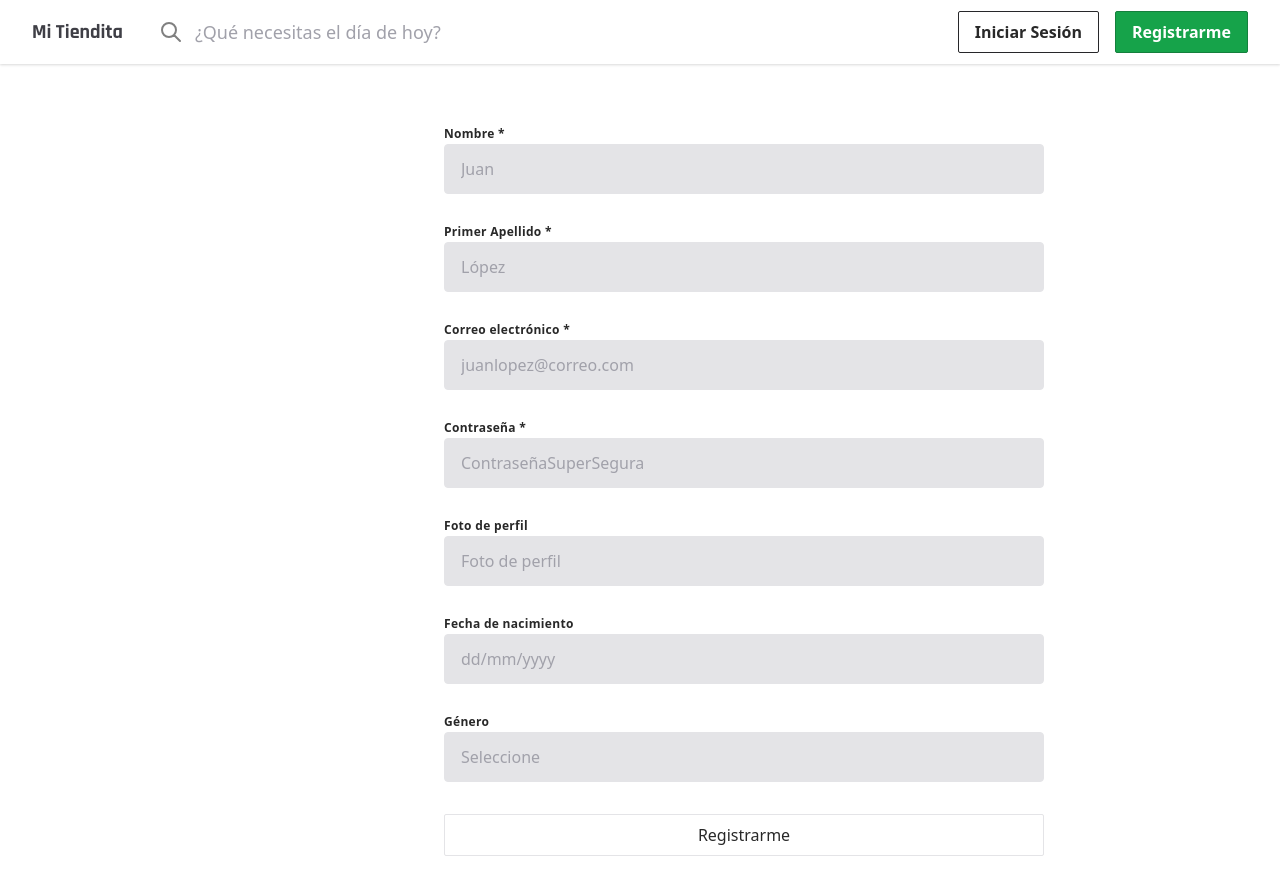
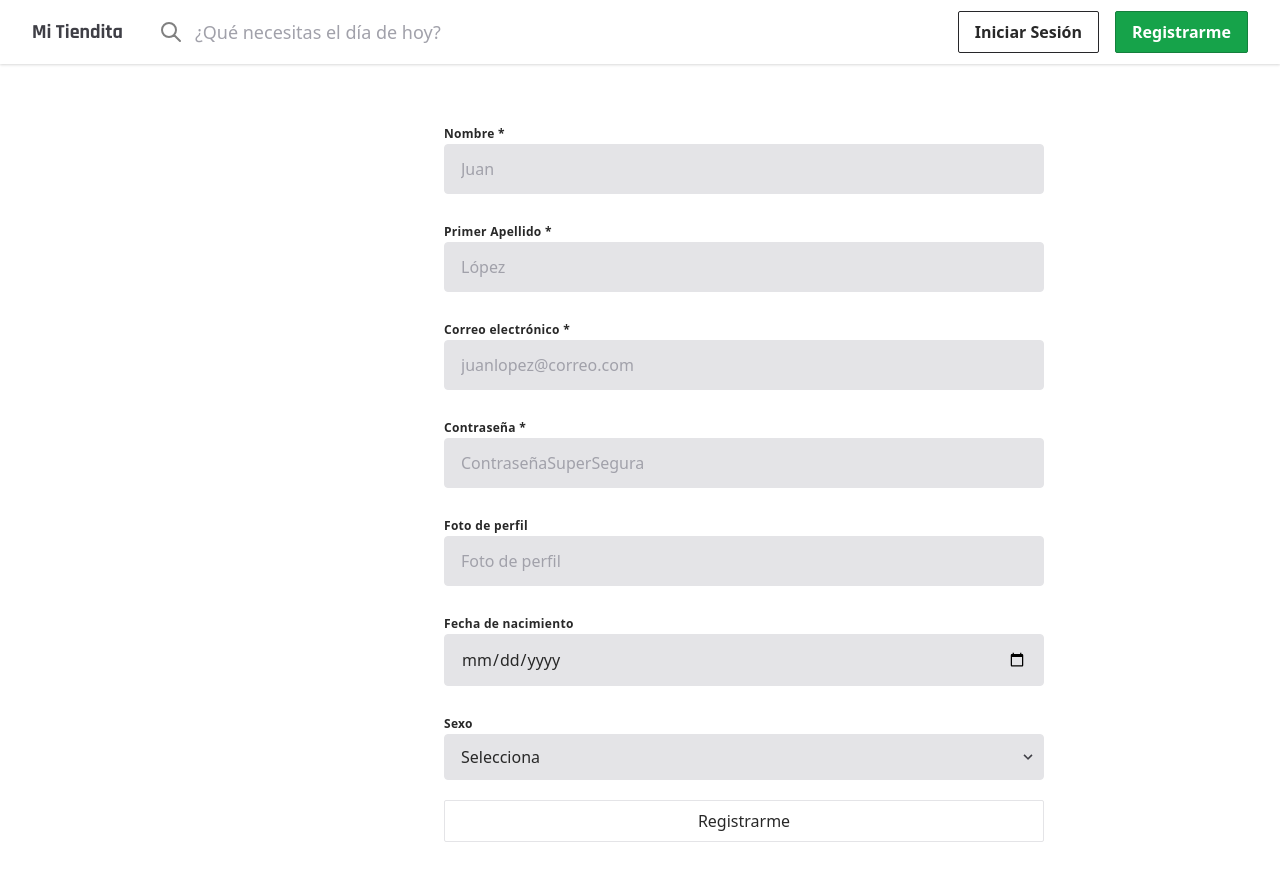
Before and after one commit to JoseloGR/Devf-eCommerce, a Next.js app: page /signup in a window 1280 px wide. Built offline with nearby package versions, Linux system fonts and the light colour scheme.

Commit message:
date & gender

```diff
--- a/components/navigation.js
+++ b/components/navigation.js
@@ -74,7 +74,7 @@ export default function Navigation({profile}) {
                 </div>
               </div>
             </div> :
-            <div className="absolute inset-y-0 right-0 flex items-center pr-2 sm:static sm:inset-auto sm:ml-6 sm:pr-0">
+            <div className="absolute hidden sm:block inset-y-0 right-0 flex items-center pr-2 sm:static sm:inset-auto sm:ml-6 sm:pr-0">
               <button onClick={() => router.push('/login')} className="bg-transparent hover:bg-gray-800 text-gray font-semibold hover:text-white py-2 px-4 border border-gray-800 hover:border-transparent rounded-sm">
                   Iniciar Sesión
               </button>
@@ -89,8 +89,8 @@ export default function Navigation({profile}) {
       {/* <!-- Mobile menu, show/hide based on menu state. --> */}
       <div className={`${activeMenu ? '': 'hidden'} sm:hidden`} id="mobile-menu">
         <div className="px-2 pt-2 pb-3 space-y-1">
-          <a href="#" className="text-gray-600 hover:bg-gray-100 block px-3 py-2 rounded-md font-medium">Registro</a>
-          <a href="#" className="text-gray-600 hover:bg-gray-100 block px-3 py-2 rounded-md font-medium">Iniciar Sesión</a>
+          <a onClick={() => router.push('/signup')} href="#" className="text-gray-600 hover:bg-gray-100 block px-3 py-2 rounded-md font-medium">Registro</a>
+          <a onClick={() => router.push('/login')} href="#" className="text-gray-600 hover:bg-gray-100 block px-3 py-2 rounded-md font-medium">Iniciar Sesión</a>
         </div>
       </div>
       <style jsx>{`
--- a/pages/signup.js
+++ b/pages/signup.js
@@ -119,18 +119,27 @@ const SignUpForm = () => {
                     id="birth_date"
                     name="birth_date"
                     {...register("birth_date")}
-                    type="text"
-                    placeholder="dd/mm/yyyy"/>
+                    type="date"
+                    placeholder="mm/dd/yyyy"/>
           </div>
           <div className="w-full px-3 mb-3">
             <label htmlFor="gender"
-                    className="tracking-wide text-black text-xs font-bold mb-2">Género</label>
-            <input className="w-full bg-gray-200 text-black border border-gray-200 rounded py-3 px-4 mb-3"
-                    id="gender"
-                    name="gender"
-                    {...register("gender")}
-                    type="text"
-                    placeholder="Seleccione"/>
+                    className="tracking-wide text-black text-xs font-bold mb-2">Sexo</label>
+            <div class="relative">
+              <select className="block appearance-none w-full bg-gray-200 border border-gray-200 text-black py-3 px-4 pr-8 rounded leading-tight focus:outline-none"
+                      id="gender"
+                      name="gender"
+                      defaultValue=""
+                      {...register("gender")}>
+                <option value="" disabled>Selecciona</option>
+                <option value="M">Hombre</option>
+                <option value="F">Mujer</option>
+                <option value="X">Otro</option>
+              </select>
+              <div class="pointer-events-none absolute inset-y-0 right-0 flex items-center px-2 text-gray-700">
+                <svg class="fill-current h-4 w-4" xmlns="http://www.w3.org/2000/svg" viewBox="0 0 20 20"><path d="M9.293 12.95l.707.707L15.657 8l-1.414-1.414L10 10.828 5.757 6.586 4.343 8z"/></svg>
+              </div>
+            </div>
           </div>
           <div className="w-full px-3 mb-3">
             <button type="submit"
```
